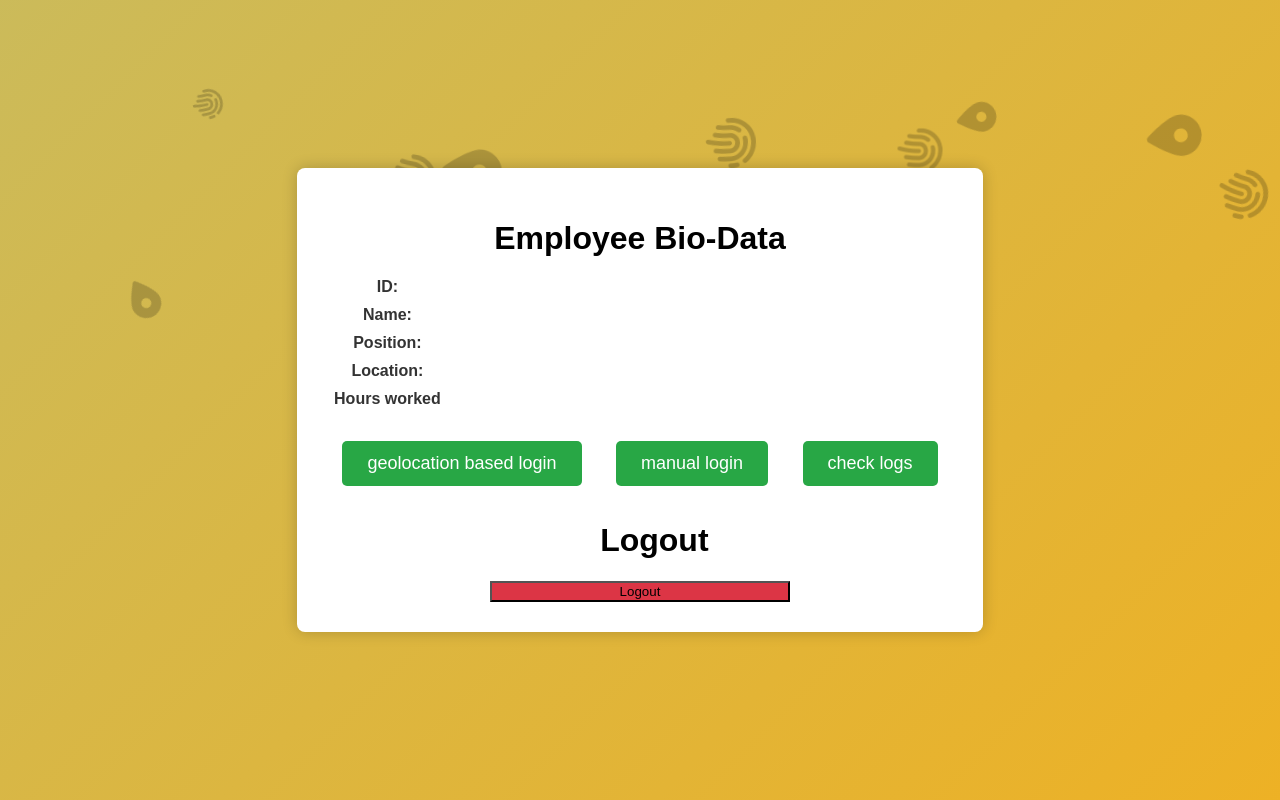
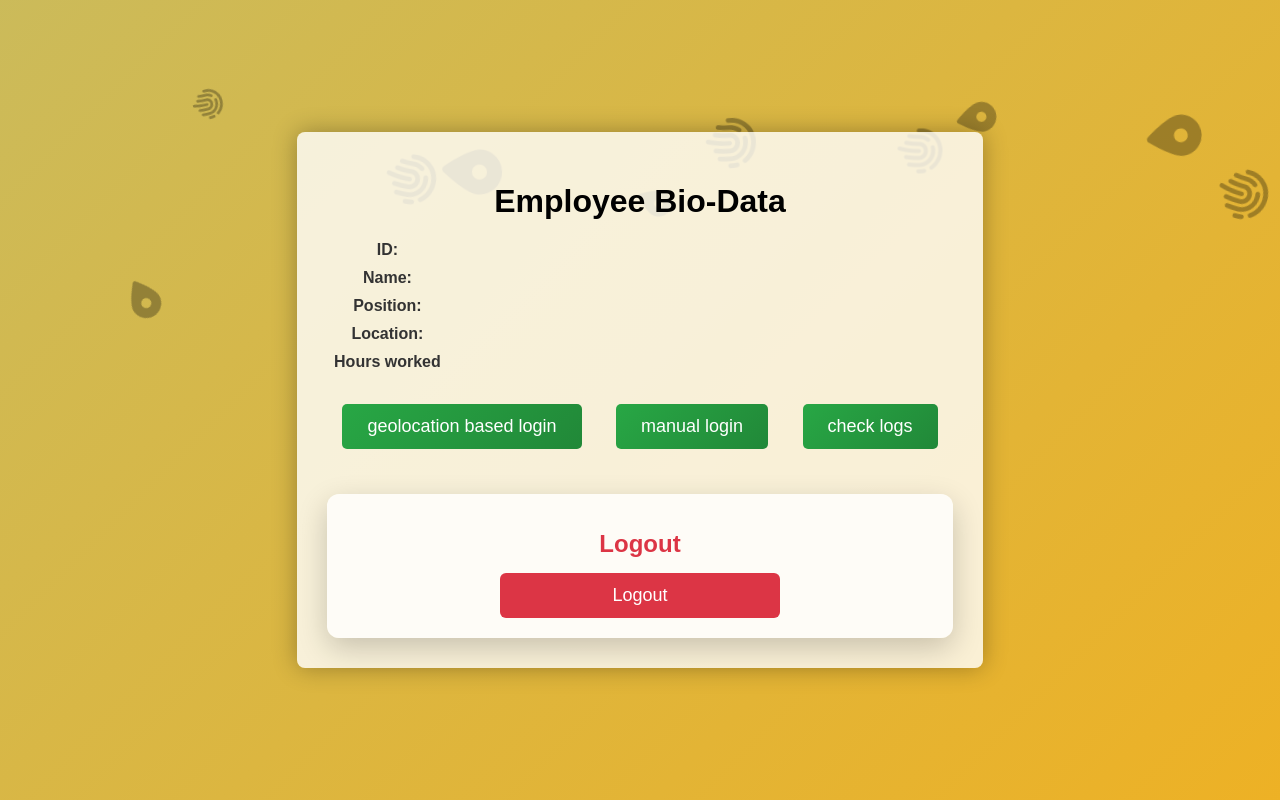
Before and after one commit to bakshivaishvik/MYsihproj, a website: page www/js/userlogin.html in a window 1280 px wide. Drawn offline with Linux system fonts and the light colour scheme; no server answers.

Commit message:
commithaibhai

```diff
--- a/www/js/loginjs.js
+++ b/www/js/loginjs.js
@@ -4,7 +4,7 @@ sessionStorage.setItem('ip_ad', '192.168.0.110:5000');
     async function checkValid() {
         const ip_ad = sessionStorage.getItem('ip_ad');
 
-        //const ip_ad = "65.2.40.201";
+        //const ip_ad = "13.201.189.64";
         //const ip_ad="192.168.137.213";
         console.log('checkValid function called');
         const username = document.getElementById('loginId').value;
--- a/www/js/userlogin.html
+++ b/www/js/userlogin.html
@@ -27,11 +27,16 @@
         .container {
             text-align: center;
             padding: 30px;
-            background: #fff;
+            background: rgba(255, 255, 255, 0.8); /* Slight transparency */
             border-radius: 8px;
-            box-shadow: 0 0 15px rgba(0, 0, 0, 0.2);
+            box-shadow: 0 0 25px rgba(0, 0, 0, 0.3); /* Soft shadow */
             position: relative;
             z-index: 2;
+            transition: transform 0.3s ease;
+        }
+
+        .container:hover {
+            transform: scale(1.05); /* Subtle zoom effect on hover */
         }
 
         .button {
@@ -40,16 +45,18 @@
             margin: 15px;
             font-size: 18px;
             color: #fff;
-            background-color: #28a745;
+            background: linear-gradient(135deg, #28a745, #218838);
             border: none;
             border-radius: 5px;
             cursor: pointer;
             text-decoration: none;
-            transition: background-color 0.3s ease;
+            transition: background 0.3s ease, transform 0.2s ease, box-shadow 0.2s ease;
         }
 
         .button:hover {
-            background-color: #218838;
+            background: linear-gradient(135deg, #218838, #28a745);
+            transform: translateY(-3px);
+            box-shadow: 0 5px 20px rgba(0, 0, 0, 0.15);
         }
 
         .button i {
@@ -70,7 +77,7 @@
         .symbol {
             position: absolute;
             font-size: 30px;
-            opacity: 0.2;
+            opacity: 0.3;
             animation: moveSymbol 20s linear infinite;
         }
 
@@ -82,10 +89,25 @@
                 transform: translateY(100vh) rotate(360deg);
             }
         }
+
+        /* Symbol Animations with different sizes and timings for variety */
+        .symbol:nth-child(1) { left: 10%; font-size: 40px; animation-duration: 12s; }
+        .symbol:nth-child(2) { left: 30%; font-size: 50px; animation-duration: 18s; }
+        .symbol:nth-child(3) { left: 50%; font-size: 35px; animation-duration: 16s; }
+        .symbol:nth-child(4) { left: 70%; font-size: 45px; animation-duration: 20s; }
+        .symbol:nth-child(5) { left: 90%; font-size: 55px; animation-duration: 22s; }
+        .symbol:nth-child(6) { left: 15%; font-size: 30px; animation-duration: 24s; }
+        .symbol:nth-child(7) { left: 35%; font-size: 60px; animation-duration: 19s; }
+        .symbol:nth-child(8) { left: 55%; font-size: 50px; animation-duration: 21s; }
+        .symbol:nth-child(9) { left: 75%; font-size: 40px; animation-duration: 23s; }
+        .symbol:nth-child(10) { left: 95%; font-size: 50px; animation-duration: 17s; }
+
         .bio-data .item {
             display: flex;
             margin-top: 10px;
             font-size: 16px;
+            opacity: 0;
+            animation: fadeIn 1s forwards;
         }
 
         .bio-data .item label {
@@ -98,42 +120,70 @@
             color: #555;
             margin-left: 10px;
         }
-        .logout-container h1::before {
-            content: "\f2f5";
-            font-family: 'FontAwesome';
-            font-size: 1.5rem;
+
+        @keyframes fadeIn {
+            0% { opacity: 0; }
+            100% { opacity: 1; }
+        }
+
+        .logout-container {
+    text-align: center;
+    margin-top: 30px;
+    background: rgba(255, 255, 255, 0.8); /* Slight transparent background */
+    padding: 20px;
+    border-radius: 12px;
+    box-shadow: 0 10px 30px rgba(0, 0, 0, 0.2);
+    position: relative;
+    z-index: 2;
+    transition: transform 0.3s ease, box-shadow 0.3s ease;
+}
+
+.logout-container:hover {
+    transform: scale(1.05); /* Subtle zoom effect on hover */
+    box-shadow: 0 15px 35px rgba(0, 0, 0, 0.3);
+}
+
+.logout-container h1 {
+    font-size: 24px;
+    font-weight: bold;
     color: #dc3545;
-            margin-right: 10px;
+    display: flex;
+    justify-content: center;
+    align-items: center;
+    margin-bottom: 15px;
+    position: relative;
 }
 
 .logout-container button {
     background-color: #dc3545;
+    color: #fff;
     width: 100%;
-            max-width: 300px;
-            display: block;
-            margin: 0 auto;
+    max-width: 280px;
+    padding: 12px;
+    border: none;
+    border-radius: 6px;
+    font-size: 18px;
+    cursor: pointer;
+    transition: background-color 0.3s ease, transform 0.2s ease, box-shadow 0.2s ease;
+    position: relative;
 }
 
 .logout-container button:hover {
     background-color: #c82333;
+    transform: translateY(-3px);
+    box-shadow: 0 5px 15px rgba(0, 0, 0, 0.2);
 }
 
 .logout-container button:active {
     background-color: #bd2130;
 }
 
-        .symbol:nth-child(1) { left: 10%; font-size: 40px; animation-duration: 12s; }
-        .symbol:nth-child(2) { left: 30%; font-size: 50px; animation-duration: 18s; }
-        .symbol:nth-child(3) { left: 50%; font-size: 35px; animation-duration: 16s; }
-        .symbol:nth-child(4) { left: 70%; font-size: 45px; animation-duration: 20s; }
-        .symbol:nth-child(5) { left: 90%; font-size: 55px; animation-duration: 22s; }
-        .symbol:nth-child(6) { left: 15%; font-size: 30px; animation-duration: 24s; }
-        .symbol:nth-child(7) { left: 35%; font-size: 60px; animation-duration: 19s; }
-        .symbol:nth-child(8) { left: 55%; font-size: 50px; animation-duration: 21s; }
-        .symbol:nth-child(9) { left: 75%; font-size: 40px; animation-duration: 23s; }
-        .symbol:nth-child(10) { left: 95%; font-size: 50px; animation-duration: 17s; }
+.logout-container button:focus {
+    outline: none;
+}
 
     </style>
+
 </head>
 <body>
 
@@ -183,8 +233,8 @@
     <button id="check_logs" class="button">check logs</button>
 </div>
     <div class="logout-container">
-        <h1 >Logout</h1>
-        <button id="logoutButton">
+        <h1>Logout</h1>
+        <button id="logout-Button">
             Logout
         </button>
     </div>
```
Also changed, not shown: www/index.html (+16 -6 lines), www/js/logs_user.html (+39 -15 lines), 3 other files. Lines whose indentation alone changed are shown as unchanged.
